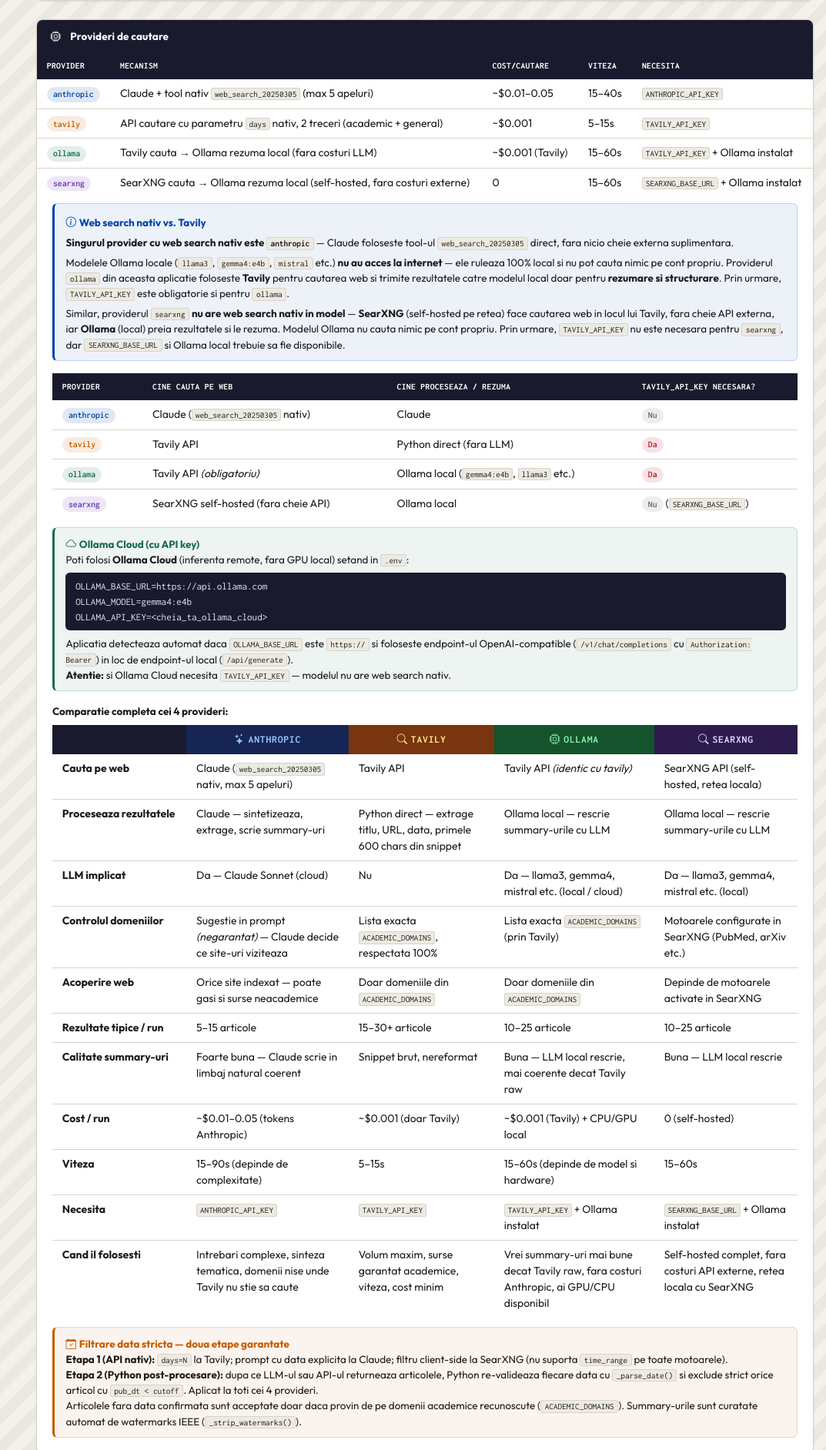
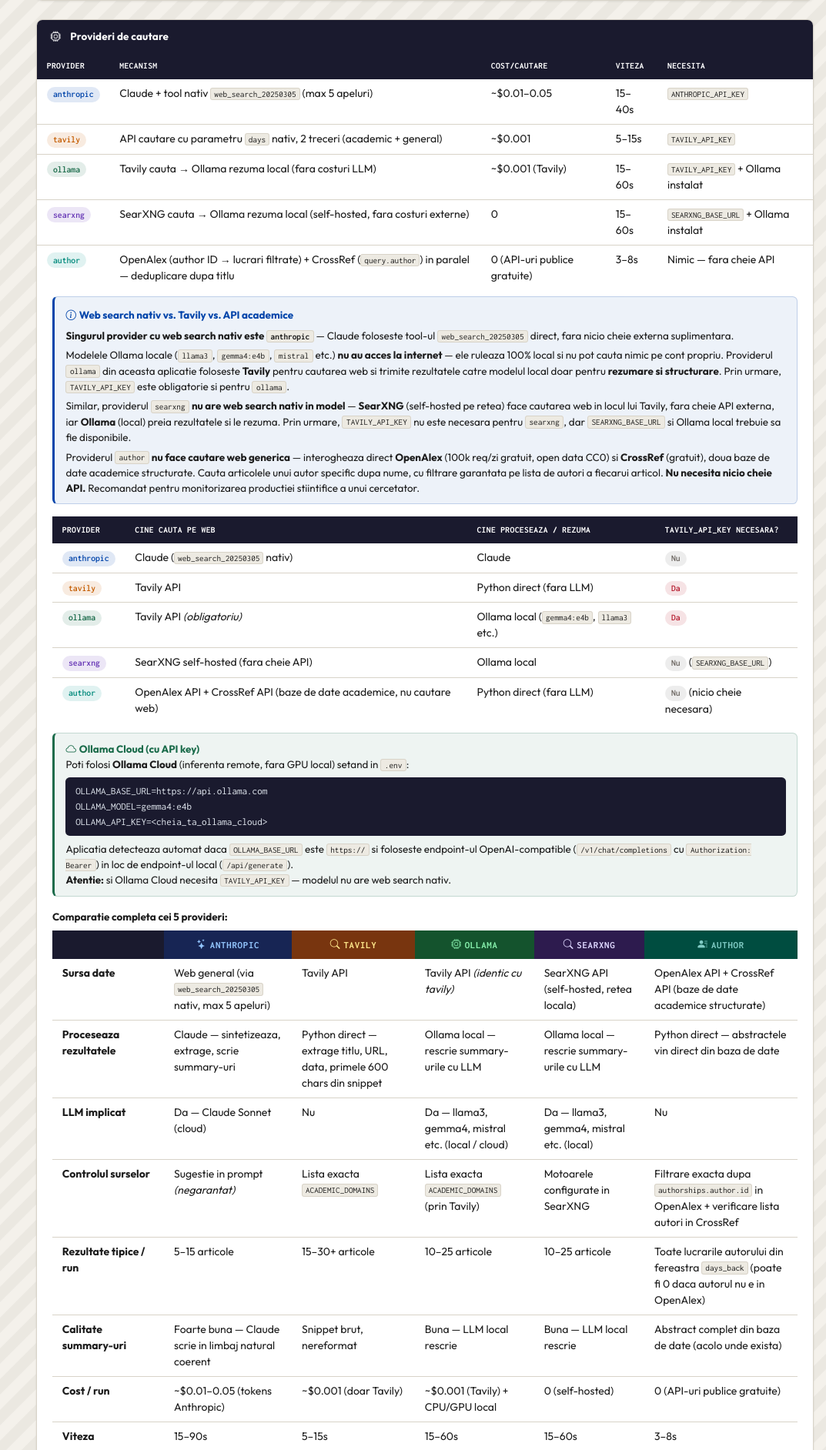
Before and after one commit to remhere3/agent-articole-new, a FastAPI app: page /documentation in a window 1280 px wide. Shown: the part 2381-4265 px from the top of the page at 77% size, without its empty margins (207-1280 px from the left). Run offline with FastAPI, Linux system fonts and the light colour scheme.

Commit message:
docs: documentatie completa pentru providerul author (OpenAlex + CrossRef)
- Adauga provider 'author' in toate sectiunile documentatiei
- Actualizeaza tabela telemetrie: rand api_calls pentru author (2 apeluri)
- Actualizeaza null-row tokens sa includa providerul author
- Actualizeaza validate-provider sa mentioneze OpenAlex + CrossRef
- Corecteaza 'toti cei 5 provideri' in tabela functionalitati avansate
- Adauga exemple curl si Python pentru provider author
- Corecteaza label-ul optiunii din index.html: OpenAlex (nu Semantic Scholar)

Co-Authored-By: Claude Sonnet 4.6 <noreply@anthropic.com>

```diff
--- a/app/templates/documentation.html
+++ b/app/templates/documentation.html
@@ -175,7 +175,7 @@ body {
         <tr><td><strong>Cautare articole</strong></td><td>arXiv, PubMed, Nature, Science, IEEE, ACM, bioRxiv, medRxiv si altele</td></tr>
         <tr><td><strong>Filtrare stricta data</strong></td><td>Parametru <code>days_back</code> — doar articolele din ultimele N zile</td></tr>
         <tr><td><strong>Intrebare libera</strong></td><td>Campul <code>user_question</code> permite adresarea unei intrebari in limbaj natural (protejat anti-prompt-injection)</td></tr>
-        <tr><td><strong>4 provideri</strong></td><td>Anthropic Claude, Tavily, Ollama+Tavily (local), SearXNG+Ollama (self-hosted)</td></tr>
+        <tr><td><strong>5 provideri</strong></td><td>Anthropic Claude, Tavily, Ollama+Tavily (local), SearXNG+Ollama (self-hosted), Author (OpenAlex+CrossRef)</td></tr>
         <tr><td><strong>Scheduler automat</strong></td><td>APScheduler verifica la 15 min si ruleaza topicurile scadente; timeout configurabil per topic</td></tr>
         <tr><td><strong>Toate rezultatele per run</strong></td><td>Fiecare cautare salveaza toate articolele gasite; filtrarea se face doar dupa data publicarii (<code>days_back</code>), nu dupa rularile anterioare</td></tr>
         <tr><td><strong>Cost estimat</strong></td><td>Fiecare run Anthropic calculeaza costul in USD bazat pe tokens input/output ($3/$15 per million)</td></tr>
@@ -620,13 +620,20 @@ body {
           <td>15–60s</td>
           <td><code>SEARXNG_BASE_URL</code> + Ollama instalat</td>
         </tr>
+        <tr>
+          <td><span class="d-badge" style="background:rgba(0,150,136,.12);color:#00897b;">author</span></td>
+          <td>OpenAlex (author ID → lucrari filtrate) + CrossRef (<code>query.author</code>) in paralel — deduplicare dupa titlu</td>
+          <td>0 (API-uri publice gratuite)</td>
+          <td>3–8s</td>
+          <td>Nimic — fara cheie API</td>
+        </tr>
       </tbody>
     </table>
     <div class="d-card-body" style="padding-top:.5rem;display:flex;flex-direction:column;gap:.75rem;">
 
       <!-- Nota websearch nativ -->
       <div style="background:rgba(0,68,170,.07);border:1px solid rgba(0,68,170,.2);border-left:3px solid #0044aa;border-radius:.4rem;padding:.65rem .9rem;">
-        <strong style="color:#0044aa;font-size:.84rem;"><i class="bi bi-info-circle me-1"></i>Web search nativ vs. Tavily</strong>
+        <strong style="color:#0044aa;font-size:.84rem;"><i class="bi bi-info-circle me-1"></i>Web search nativ vs. Tavily vs. API academice</strong>
         <p style="margin:.35rem 0 0;font-size:.84rem;">
           <strong>Singurul provider cu web search nativ este <code>anthropic</code></strong> — Claude foloseste tool-ul
           <code>web_search_20250305</code> direct, fara nicio cheie externa suplimentara.
@@ -641,9 +648,16 @@ body {
         <p style="margin:.35rem 0 0;font-size:.84rem;">
           Similar, providerul <code>searxng</code> <strong>nu are web search nativ in model</strong> —
           <strong>SearXNG</strong> (self-hosted pe retea) face cautarea web in locul lui Tavily, fara cheie API externa,
-          iar <strong>Ollama</strong> (local) preia rezultatele si le rezuma. Modelul Ollama nu cauta nimic pe cont propriu.
+          iar <strong>Ollama</strong> (local) preia rezultatele si le rezuma.
           Prin urmare, <code>TAVILY_API_KEY</code> nu este necesara pentru <code>searxng</code>, dar
           <code>SEARXNG_BASE_URL</code> si Ollama local trebuie sa fie disponibile.
+        </p>
+        <p style="margin:.35rem 0 0;font-size:.84rem;">
+          Providerul <code>author</code> <strong>nu face cautare web generica</strong> — interogheaza direct
+          <strong>OpenAlex</strong> (100k req/zi gratuit, open data CC0) si <strong>CrossRef</strong> (gratuit),
+          doua baze de date academice structurate. Cauta articolele unui autor specific dupa nume,
+          cu filtrare garantata pe lista de autori a fiecarui articol. <strong>Nu necesita nicio cheie API.</strong>
+          Recomandat pentru monitorizarea productiei stiintifice a unui cercetator.
         </p>
       </div>
 
@@ -677,6 +691,12 @@ body {
             <td>Ollama local</td>
             <td><span class="d-badge gray">Nu</span> (<code>SEARXNG_BASE_URL</code>)</td>
           </tr>
+          <tr>
+            <td><span class="d-badge" style="background:rgba(0,150,136,.12);color:#00897b;">author</span></td>
+            <td>OpenAlex API + CrossRef API (baze de date academice, nu cautare web)</td>
+            <td>Python direct (fara LLM)</td>
+            <td><span class="d-badge gray">Nu</span> (nicio cheie necesara)</td>
+          </tr>
         </tbody>
       </table>
 
@@ -697,32 +717,36 @@ body {
 
       <!-- Tabel comparatie completa -->
       <div style="margin-top:.25rem;">
-        <p style="font-size:.84rem;margin-bottom:.5rem;"><strong>Comparatie completa cei 4 provideri:</strong></p>
+        <p style="font-size:.84rem;margin-bottom:.5rem;"><strong>Comparatie completa cei 5 provideri:</strong></p>
         <table class="d-table">
           <thead>
             <tr>
-              <th style="width:18%"></th>
-              <th style="background:#172554;color:#93c5fd;font-size:.85rem;letter-spacing:.06em;text-align:center;">
+              <th style="width:15%"></th>
+              <th style="background:#172554;color:#93c5fd;font-size:.8rem;letter-spacing:.06em;text-align:center;">
                 <i class="bi bi-stars me-1"></i>ANTHROPIC
               </th>
-              <th style="background:#78350f;color:#fde68a;font-size:.85rem;letter-spacing:.06em;text-align:center;">
+              <th style="background:#78350f;color:#fde68a;font-size:.8rem;letter-spacing:.06em;text-align:center;">
                 <i class="bi bi-search me-1"></i>TAVILY
               </th>
-              <th style="background:#14532d;color:#86efac;font-size:.85rem;letter-spacing:.06em;text-align:center;">
+              <th style="background:#14532d;color:#86efac;font-size:.8rem;letter-spacing:.06em;text-align:center;">
                 <i class="bi bi-cpu me-1"></i>OLLAMA
               </th>
-              <th style="background:#2d1b4e;color:#ddd6fe;font-size:.85rem;letter-spacing:.06em;text-align:center;">
+              <th style="background:#2d1b4e;color:#ddd6fe;font-size:.8rem;letter-spacing:.06em;text-align:center;">
                 <i class="bi bi-search me-1"></i>SEARXNG
               </th>
+              <th style="background:#004d40;color:#80cbc4;font-size:.8rem;letter-spacing:.06em;text-align:center;">
+                <i class="bi bi-person-lines-fill me-1"></i>AUTHOR
+              </th>
             </tr>
           </thead>
           <tbody>
             <tr>
-              <td><strong>Cauta pe web</strong></td>
-              <td>Claude (<code>web_search_20250305</code> nativ, max 5 apeluri)</td>
+              <td><strong>Sursa date</strong></td>
+              <td>Web general (via <code>web_search_20250305</code> nativ, max 5 apeluri)</td>
               <td>Tavily API</td>
               <td>Tavily API <em>(identic cu tavily)</em></td>
               <td>SearXNG API (self-hosted, retea locala)</td>
+              <td>OpenAlex API + CrossRef API (baze de date academice structurate)</td>
             </tr>
             <tr>
               <td><strong>Proceseaza rezultatele</strong></td>
@@ -730,6 +754,7 @@ body {
               <td>Python direct — extrage titlu, URL, data, primele 600 chars din snippet</td>
               <td>Ollama local — rescrie summary-urile cu LLM</td>
               <td>Ollama local — rescrie summary-urile cu LLM</td>
+              <td>Python direct — abstractele vin direct din baza de date</td>
             </tr>
             <tr>
               <td><strong>LLM implicat</strong></td>
@@ -737,20 +762,15 @@ body {
               <td>Nu</td>
               <td>Da — llama3, gemma4, mistral etc. (local / cloud)</td>
               <td>Da — llama3, gemma4, mistral etc. (local)</td>
-            </tr>
-            <tr>
-              <td><strong>Controlul domeniilor</strong></td>
-              <td>Sugestie in prompt <em>(negarantat)</em> — Claude decide ce site-uri viziteaza</td>
-              <td>Lista exacta <code>ACADEMIC_DOMAINS</code>, respectata 100%</td>
+              <td>Nu</td>
+            </tr>
+            <tr>
+              <td><strong>Controlul surselor</strong></td>
+              <td>Sugestie in prompt <em>(negarantat)</em></td>
+              <td>Lista exacta <code>ACADEMIC_DOMAINS</code></td>
               <td>Lista exacta <code>ACADEMIC_DOMAINS</code> (prin Tavily)</td>
-              <td>Motoarele configurate in SearXNG (PubMed, arXiv etc.)</td>
-            </tr>
-            <tr>
-              <td><strong>Acoperire web</strong></td>
-              <td>Orice site indexat — poate gasi si surse neacademice</td>
-              <td>Doar domeniile din <code>ACADEMIC_DOMAINS</code></td>
-              <td>Doar domeniile din <code>ACADEMIC_DOMAINS</code></td>
-              <td>Depinde de motoarele activate in SearXNG</td>
+              <td>Motoarele configurate in SearXNG</td>
+              <td>Filtrare exacta dupa <code>authorships.author.id</code> in OpenAlex + verificare lista autori in CrossRef</td>
             </tr>
             <tr>
               <td><strong>Rezultate tipice / run</strong></td>
@@ -758,13 +778,15 @@ body {
               <td>15–30+ articole</td>
               <td>10–25 articole</td>
               <td>10–25 articole</td>
+              <td>Toate lucrarile autorului din fereastra <code>days_back</code> (poate fi 0 daca autorul nu e in OpenAlex)</td>
             </tr>
             <tr>
               <td><strong>Calitate summary-uri</strong></td>
               <td>Foarte buna — Claude scrie in limbaj natural coerent</td>
               <td>Snippet brut, nereformat</td>
-              <td>Buna — LLM local rescrie, mai coerente decat Tavily raw</td>
               <td>Buna — LLM local rescrie</td>
+              <td>Buna — LLM local rescrie</td>
+              <td>Abstract complet din baza de date (acolo unde exista)</td>
             </tr>
             <tr>
               <td><strong>Cost / run</strong></td>
@@ -772,13 +794,15 @@ body {
               <td>~$0.001 (doar Tavily)</td>
               <td>~$0.001 (Tavily) + CPU/GPU local</td>
               <td>0 (self-hosted)</td>
+              <td>0 (API-uri publice gratuite)</td>
             </tr>
             <tr>
               <td><strong>Viteza</strong></td>
-              <td>15–90s (depinde de complexitate)</td>
+              <td>15–90s</td>
               <td>5–15s</td>
-              <td>15–60s (depinde de model si hardware)</td>
               <td>15–60s</td>
+              <td>15–60s</td>
+              <td>3–8s</td>
             </tr>
             <tr>
               <td><strong>Necesita</strong></td>
@@ -786,13 +810,15 @@ body {
               <td><code>TAVILY_API_KEY</code></td>
               <td><code>TAVILY_API_KEY</code> + Ollama instalat</td>
               <td><code>SEARXNG_BASE_URL</code> + Ollama instalat</td>
+              <td>Nimic — fara cheie API</td>
             </tr>
             <tr>
               <td><strong>Cand il folosesti</strong></td>
-              <td>Intrebari complexe, sinteza tematica, domenii nise unde Tavily nu stie sa caute</td>
+              <td>Intrebari complexe, sinteza tematica, domenii nise</td>
               <td>Volum maxim, surse garantat academice, viteza, cost minim</td>
-              <td>Vrei summary-uri mai bune decat Tavily raw, fara costuri Anthropic, ai GPU/CPU disponibil</td>
-              <td>Self-hosted complet, fara costuri API externe, retea locala cu SearXNG</td>
+              <td>Summary-uri mai bune decat Tavily raw, fara costuri Anthropic</td>
+              <td>Self-hosted complet, fara costuri API externe</td>
+              <td><strong>Monitorizare productie stiintifica a unui autor specific</strong> — articolele publicate de o persoana</td>
             </tr>
           </tbody>
         </table>
@@ -802,7 +828,7 @@ body {
       <div style="background:rgba(196,92,0,.07);border:1px solid rgba(196,92,0,.2);border-left:3px solid #c45c00;border-radius:.4rem;padding:.65rem .9rem;font-size:.84rem;">
         <strong style="color:#c45c00;"><i class="bi bi-calendar-check me-1"></i>Filtrare data stricta — doua etape garantate</strong><br>
         <strong>Etapa 1 (API nativ):</strong> <code>days=N</code> la Tavily; prompt cu data explicita la Claude; filtru client-side la SearXNG (nu suporta <code>time_range</code> pe toate motoarele).<br>
-        <strong>Etapa 2 (Python post-procesare):</strong> dupa ce LLM-ul sau API-ul returneaza articolele, Python re-valideaza fiecare data cu <code>_parse_date()</code> si exclude strict orice articol cu <code>pub_dt &lt; cutoff</code>. Aplicat la toti cei 4 provideri.<br>
+        <strong>Etapa 2 (Python post-procesare):</strong> dupa ce LLM-ul sau API-ul returneaza articolele, Python re-valideaza fiecare data cu <code>_parse_date()</code> si exclude strict orice articol cu <code>pub_dt &lt; cutoff</code>. Aplicat la toti providerii.<br>
         Articolele fara data confirmata sunt acceptate doar daca provin de pe domenii academice recunoscute (<code>ACADEMIC_DOMAINS</code>).
         Summary-urile sunt curatate automat de watermarks IEEE (<code>_strip_watermarks()</code>).
       </div>
@@ -952,7 +978,7 @@ TOPICS = [
     <div>
       <p style="font-weight:700;font-size:.92rem;margin-bottom:.6rem;"><i class="bi bi-table me-1"></i>Volum rezultate per provider</p>
       <table class="d-table">
-        <thead><tr><th>Provider</th><th>Rezultate tipice / run</th><th>Cand sa-l folosesti pentru volum maxim</th></tr></thead>
+        <thead><tr><th>Provider</th><th>Rezultate tipice / run</th><th>Cand sa-l folosesti</th></tr></thead>
         <tbody>
           <tr>
             <td><span class="d-badge blue">anthropic</span></td>
@@ -974,6 +1000,11 @@ TOPICS = [
             <td>10–25 articole</td>
             <td>Self-hosted complet, fara costuri externe; SearXNG cauta, Ollama rezuma</td>
           </tr>
+          <tr>
+            <td><span class="d-badge" style="background:rgba(0,150,136,.12);color:#00897b;">author</span></td>
+            <td>Toate lucrarile autorului din fereastra <code>days_back</code></td>
+            <td><strong>Cautare dupa autor</strong> — monitorizare productie stiintifica a unui cercetator specific; <code>keywords</code> = numele autorului</td>
+          </tr>
         </tbody>
       </table>
     </div>
@@ -1082,10 +1113,10 @@ httpx.delete(f"{BASE}/users/1")</pre>
         <tr><td><code>name</code></td><td>string</td><td>—</td><td>Numele topicului</td></tr>
         <tr><td><code>user_question</code></td><td>string|null</td><td>null</td><td><strong>Intrebarea libera</strong> adresata agentului (prioritate fata de keywords; protejat anti-prompt-injection)</td></tr>
         <tr><td><code>keywords</code></td><td>string</td><td>—</td><td>Cuvinte cheie (folosite cand user_question e gol)</td></tr>
-        <tr><td><code>days_back</code></td><td>int</td><td>7</td><td>Articole publicate in ultimele N zile (1–365)</td></tr>
+        <tr><td><code>days_back</code></td><td>int</td><td>7</td><td>Articole publicate in ultimele N zile (1–3650). Pentru provider <code>author</code> se recomanda 365–3650.</td></tr>
         <tr><td><code>periodicity_hours</code></td><td>float</td><td>24</td><td>Interval rulare automata (ore, min 0.5)</td></tr>
         <tr><td><code>timeout_seconds</code></td><td>int</td><td>300</td><td>Timeout maxim pentru o cautare in secunde (30–3600). Dupa expirare, run-ul e marcat cu status <code>error</code>.</td></tr>
-        <tr><td><code>provider</code></td><td>string</td><td>anthropic</td><td><code>anthropic</code> / <code>tavily</code> / <code>ollama</code> / <code>searxng</code></td></tr>
+        <tr><td><code>provider</code></td><td>string</td><td>anthropic</td><td><code>anthropic</code> / <code>tavily</code> / <code>ollama</code> / <code>searxng</code> / <code>author</code>. Pentru <code>author</code>, <code>keywords</code> trebuie sa contina numele autorului (ex: <code>"Oana Botoran"</code>)</td></tr>
         <tr><td><code>active</code></td><td>bool</td><td>true</td><td>Include in scheduler automat</td></tr>
         <tr><td><code>send_email</code></td><td>bool</td><td>true</td><td>Trimite email dupa cautare</td></tr>
         <tr><td><code>user_ids</code></td><td>list[int]</td><td>[]</td><td>Utilizatori abonati</td></tr>
@@ -1329,9 +1360,14 @@ httpx.delete(f"{BASE}/searches/runs", json={"ids": [3, 4, 5]})</pre>
               <td>Cereri SearXNG (2 interogari) + 1 apel LLM local Ollama pentru rezumare</td>
             </tr>
             <tr>
+              <td><code>api_calls</code></td>
+              <td><span class="d-badge" style="background:rgba(0,150,136,.1);color:#00897b">author</span></td>
+              <td>Intotdeauna 2: 1 apel OpenAlex (autor + lucrari) + 1 apel CrossRef (query.author)</td>
+            </tr>
+            <tr>
               <td><code>tokens_input</code> / <code>tokens_output</code> / <code>estimated_cost_usd</code></td>
-              <td><span class="d-badge orange">tavily</span> <span class="d-badge green">ollama</span> <span class="d-badge purple">searxng</span></td>
-              <td><code>null</code> — Tavily, Ollama si SearXNG nu raporteaza tokeni, deci costul nu se calculeaza</td>
+              <td><span class="d-badge orange">tavily</span> <span class="d-badge green">ollama</span> <span class="d-badge purple">searxng</span> <span class="d-badge" style="background:rgba(0,150,136,.1);color:#00897b">author</span></td>
+              <td><code>null</code> — acesti provideri nu folosesc modele LLM cu cost per token, deci nu se calculeaza cost</td>
             </tr>
           </tbody>
         </table>
@@ -1352,7 +1388,7 @@ httpx.delete(f"{BASE}/searches/runs", json={"ids": [3, 4, 5]})</pre>
             </tr>
             <tr>
               <td><code>GET /validate-provider/{provider}</code></td>
-              <td>Testeaza conectivitatea live: Anthropic (<code>models.list()</code>), Tavily (cautare test), Ollama (<code>/api/tags</code>), SearXNG (<code>GET /search?format=json</code> test). Returneaza <code>{"ok": bool, "message": "..."}</code></td>
+              <td>Testeaza conectivitatea live: Anthropic (<code>models.list()</code>), Tavily (cautare test), Ollama (<code>/api/tags</code>), SearXNG (<code>GET /search?format=json</code>), Author (<code>GET /authors?search=test</code> pe OpenAlex + <code>GET /works?query.author=test</code> pe CrossRef). Returneaza <code>{"ok": bool, "message": "..."}</code></td>
             </tr>
           </tbody>
         </table>
@@ -1429,7 +1465,7 @@ httpx.delete(f"{BASE}/searches/runs", json={"ids": [3, 4, 5]})</pre>
         </tr>
         <tr>
           <td>12</td>
-          <td><strong>Stergere watermarks IEEE</strong> — regex <code>_strip_watermarks()</code> aplicat pe summary-urile returnate de toti cei 4 provideri; elimina textul institutional <em>"Authorized licensed use limited to: ... Restrictions apply."</em></td>
+          <td><strong>Stergere watermarks IEEE</strong> — regex <code>_strip_watermarks()</code> aplicat pe summary-urile returnate de toti cei 5 provideri; elimina textul institutional <em>"Authorized licensed use limited to: ... Restrictions apply."</em></td>
           <td>Summary-urile nu mai contin informatii de licentiere IEEE irelevante pentru continutul stiintific</td>
         </tr>
         <tr>
@@ -1507,7 +1543,20 @@ TOPIC=$(curl -s -X POST $BASE/topics \
 TOPIC_ID=$(echo $TOPIC | python3 -c "import sys,json; print(json.load(sys.stdin)['id'])")
 
 # 4. Ruleaza si afiseaza
-curl -s -X POST $BASE/searches/run/$TOPIC_ID | python3 -m json.tool</pre>
+curl -s -X POST $BASE/searches/run/$TOPIC_ID | python3 -m json.tool
+
+# --- Exemplu provider "author" (OpenAlex + CrossRef, fara API key) ---
+AUTHOR_TOPIC=$(curl -s -X POST $BASE/topics \
+  -H "Content-Type: application/json" \
+  -d "{
+    \"name\": \"Publicatii Oana Botoran\",
+    \"keywords\": \"Oana Botoran\",
+    \"days_back\": 3650,
+    \"provider\": \"author\",
+    \"user_ids\": [$USER_ID]
+  }")
+AUTHOR_TOPIC_ID=$(echo $AUTHOR_TOPIC | python3 -c "import sys,json; print(json.load(sys.stdin)['id'])")
+curl -s -X POST $BASE/searches/run/$AUTHOR_TOPIC_ID | python3 -m json.tool</pre>
       </div>
     </div>
     <div id="tab-e2e-py" class="d-code-tabs" style="display:none">
@@ -1547,6 +1596,13 @@ topics = [
         "days_back": 14,
         "provider": "tavily",
         "user_ids": [u1["id"]]
+    },
+    {
+        "name": "Publicatii Oana Botoran",
+        "keywords": "Oana Botoran",   # numele autorului — FARA alte cuvinte cheie
+        "days_back": 3650,            # pana la 10 ani retroactiv
+        "provider": "author",         # OpenAlex + CrossRef, fara API key
+        "user_ids": [u1["id"], u2["id"]]
     },
 ]
 for cfg in topics:
--- a/app/templates/index.html
+++ b/app/templates/index.html
@@ -197,7 +197,7 @@
                 <option value="tavily">Tavily</option>
                 <option value="ollama">Ollama + Tavily (local)</option>
                 <option value="searxng">SearXNG + Ollama (self-hosted)</option>
-                <option value="author">Author (Semantic Scholar + CrossRef)</option>
+                <option value="author">Author (OpenAlex + CrossRef)</option>
               </select>
               <button type="button" class="btn btn-sm btn-outline-secondary flex-shrink-0"
                 id="btn-test-provider" onclick="testProvider()" title="Testează conectivitatea cu providerul selectat">
```
